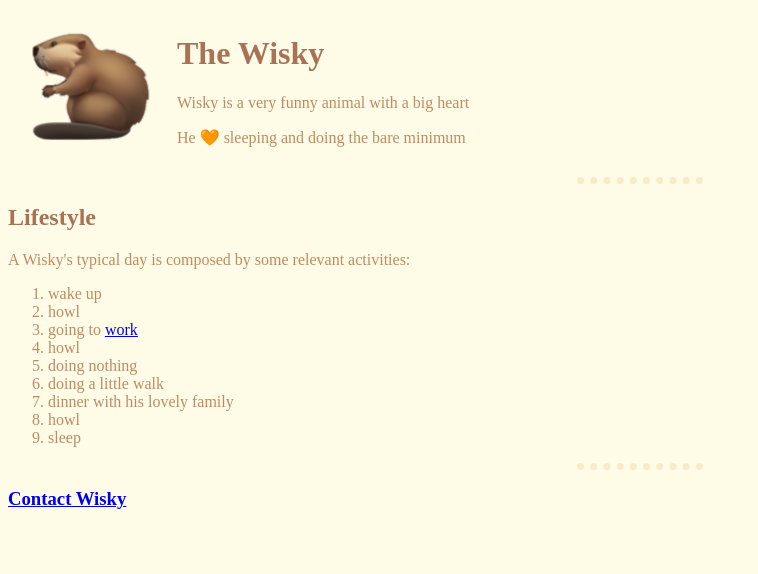
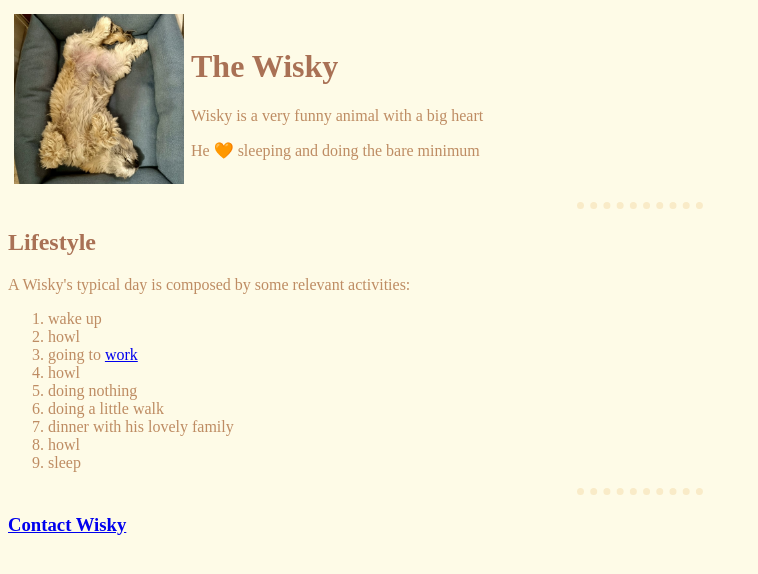
Before and after one commit to fede1911/html-dumb-site, a website built with Parcel: page index.html in a window 1280 px wide. Shown: the whole page, without its empty margins (0-758 px from the left). Built offline with nearby package versions, Linux system fonts and the light colour scheme.

Commit message:
wisky image

```diff
--- a/css/styles.css
+++ b/css/styles.css
@@ -25,3 +25,7 @@ ol {
 label {
     color: #BE8C63;
 }
+img {
+    max-width: 100%;
+    height: auto;
+}
--- a/index.html
+++ b/index.html
@@ -10,7 +10,7 @@
 <table cellspacing="5">
   <tr>
     <td>
-      <img src="brugo_image.png" alt="an image of a rare example of wisky">
+      <img src="wisky.jpeg" alt="an image of a rare example of wisky" width="170" height="170">
     </td>
     <td>
       <h1>The Wisky</h1>
```
Also changed, not shown: wisky.jpeg (added).
